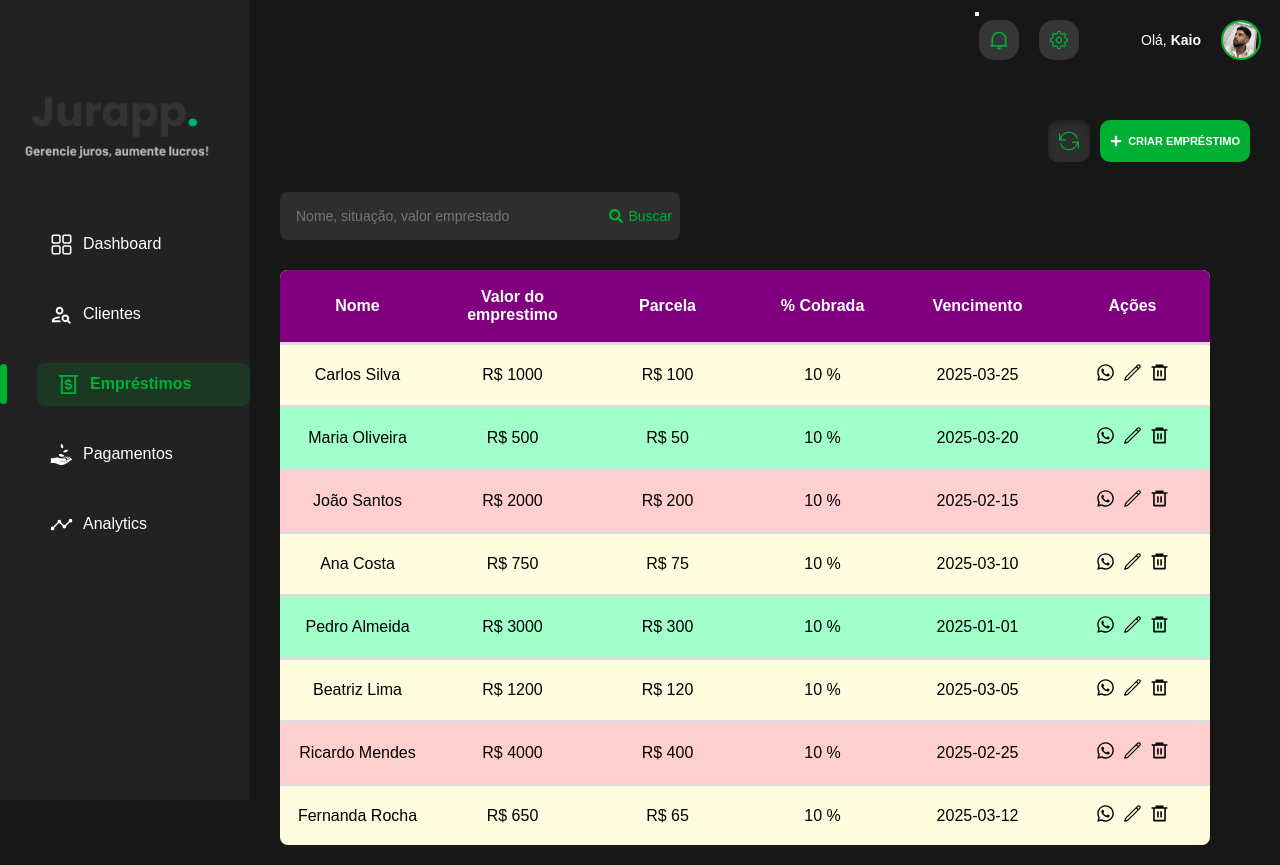
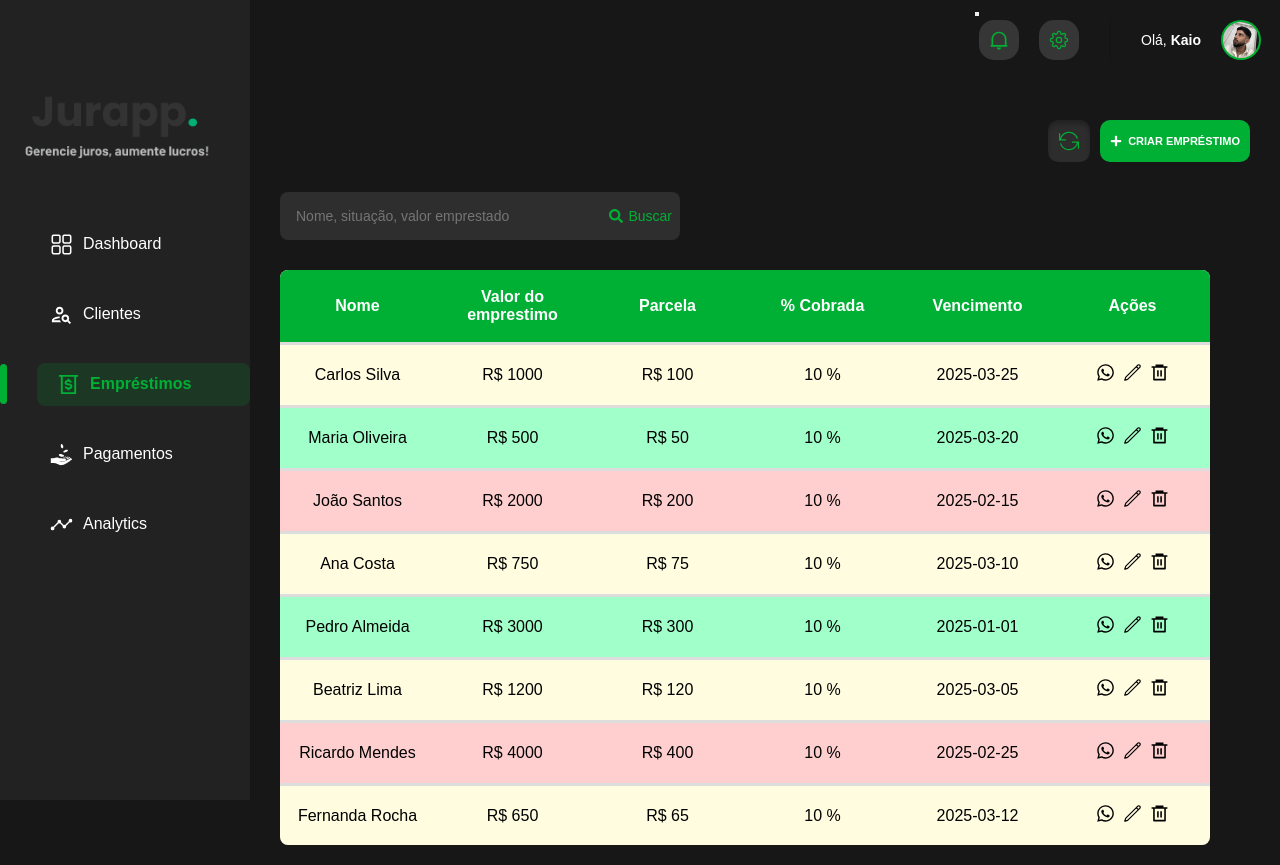
Before and after one commit to kaiudiass/jurappp, a React (Vite) app: page /emprestimo in a window 1280 px wide. Built offline with nearby package versions, Linux system fonts and the light colour scheme.

Commit message:
fix: change color in table columns

```diff
--- a/src/pages/Loans/ContainerLoansList/ContainerClientList.module.css
+++ b/src/pages/Loans/ContainerLoansList/ContainerClientList.module.css
@@ -72,7 +72,7 @@ th, td {
 }
 
 th {
-    background-color: purple;
+    background-color: #00B035;
     color: white;
     font-weight: bold;
 }
```
